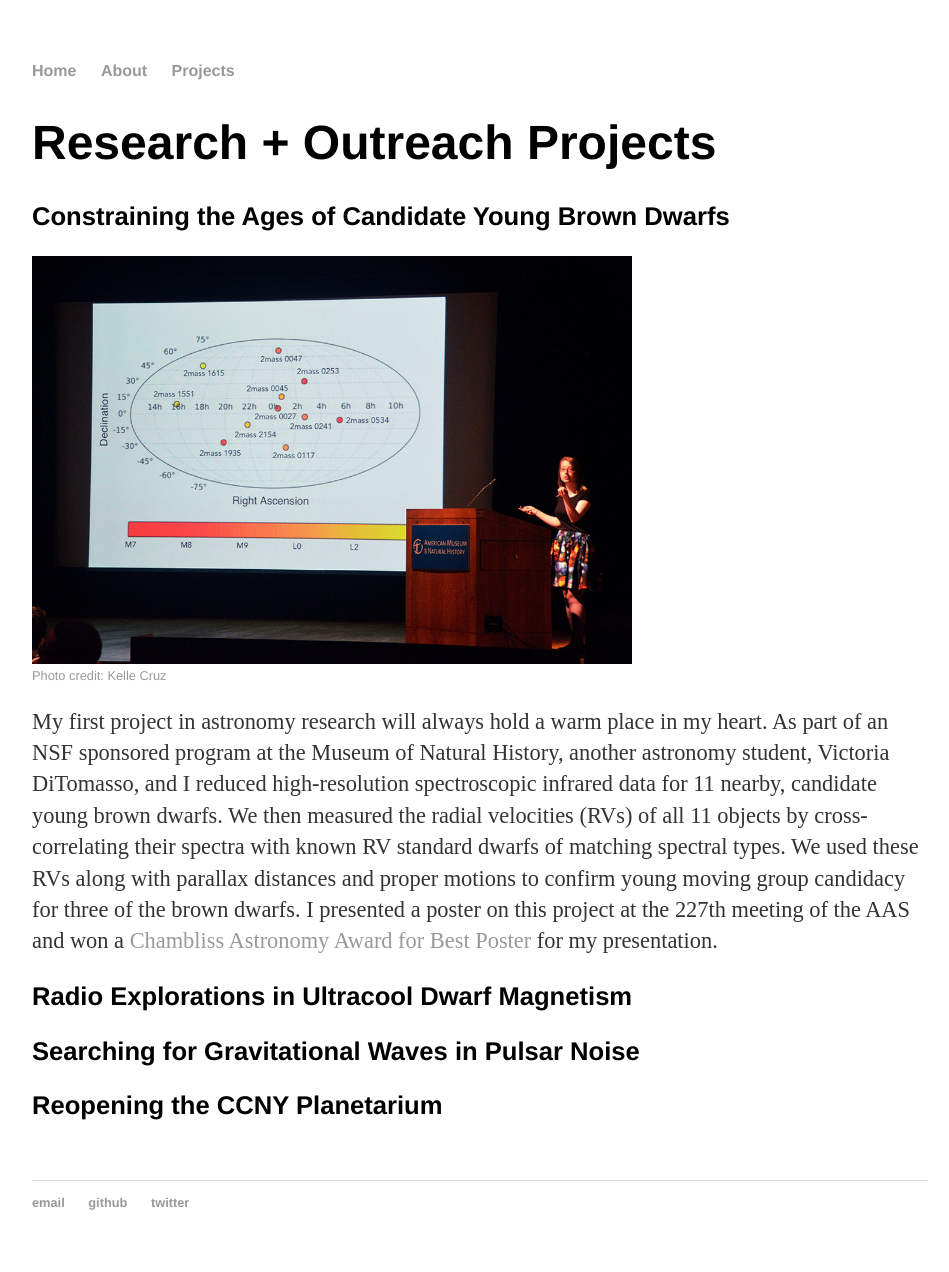
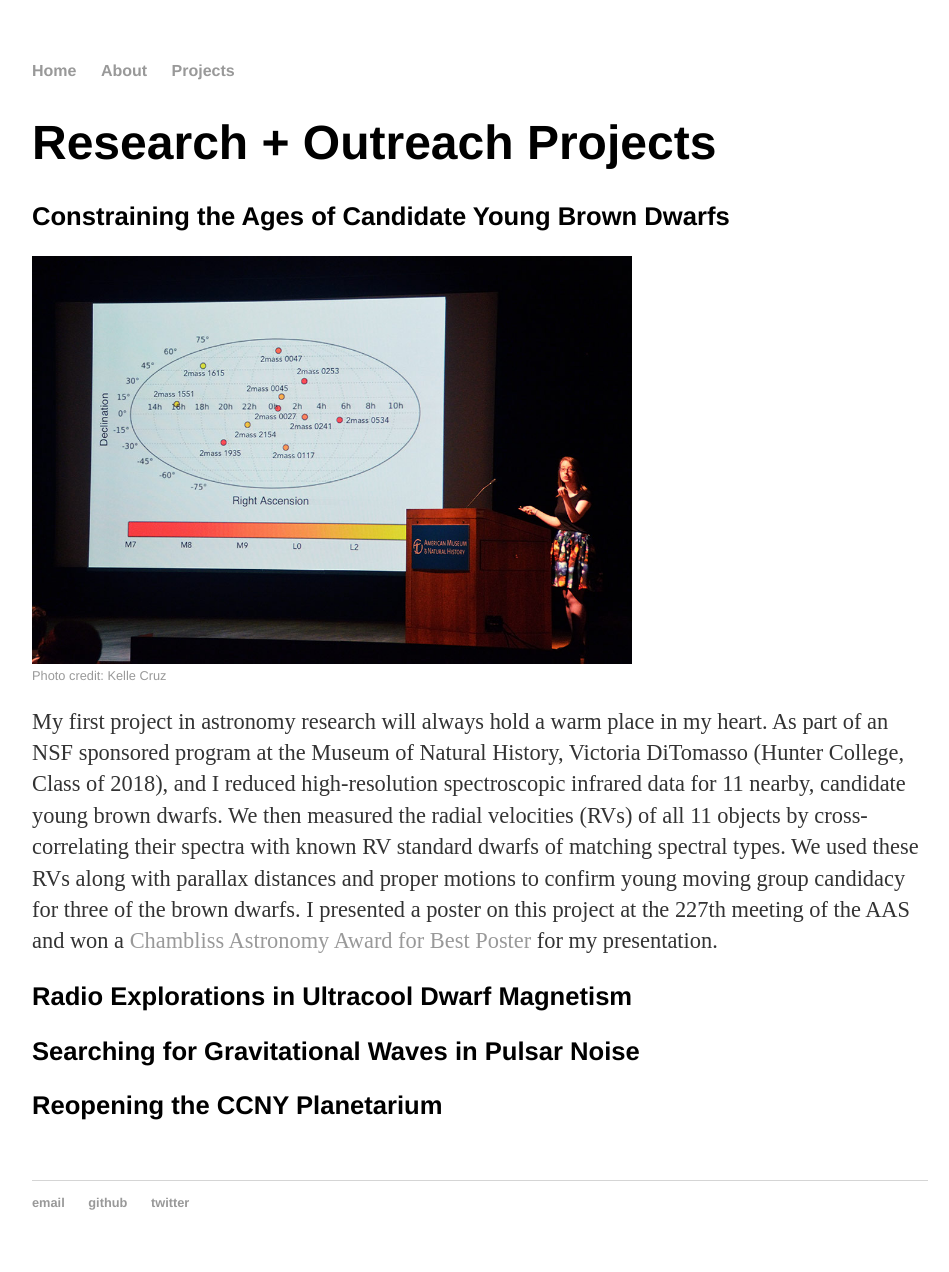
Before and after one commit to elliesch/elliesch.github.io, a Jekyll site: the page built from projects/index.html, in a window 1280 px wide. Shown: the whole page, without its empty margins (160-1109 px from the left). Built offline with Jekyll 4.4.1, drawn with Linux system fonts in a browser that asks for light colours.

Commit message:
fixed text

```diff
--- a/projects/index.html
+++ b/projects/index.html
@@ -9,7 +9,7 @@ title: Ellie's Projects
 	<h3>Constraining the Ages of Candidate Young Brown Dwarfs</h3>
 	<img src="/images/AMNH_REU_symposium.jpg" alt="Presenting at AMNH's 2015 REU Symposium" style="width:600px">
         <figcaption style="font-family:'Helvetica', 'Arial', 'Sans-Serif'; font-size: 0.8em; color: #999;">Photo credit: Kelle Cruz</figcaption>
-	<p>My first project in astronomy research will always hold a warm place in my heart. As part of an NSF sponsored program at the Museum of Natural History, another astronomy student, Victoria DiTomasso, and I reduced high-resolution spectroscopic infrared data for 11 nearby, candidate young brown dwarfs. We then measured the radial velocities (RVs) of all 11 objects by cross-correlating their spectra with known RV standard dwarfs of matching spectral types. We used these RVs along with parallax distances and proper motions to confirm young moving group candidacy for three of the brown dwarfs. I presented a poster on this project at the 227th meeting of the AAS and won a <a href="https://aas.org/posts/news/2016/01/chambliss-student-poster-awards-aas-227">Chambliss Astronomy Award for Best Poster</a> for my presentation.</p>
+	<p>My first project in astronomy research will always hold a warm place in my heart. As part of an NSF sponsored program at the Museum of Natural History, Victoria DiTomasso (Hunter College, Class of 2018), and I reduced high-resolution spectroscopic infrared data for 11 nearby, candidate young brown dwarfs. We then measured the radial velocities (RVs) of all 11 objects by cross-correlating their spectra with known RV standard dwarfs of matching spectral types. We used these RVs along with parallax distances and proper motions to confirm young moving group candidacy for three of the brown dwarfs. I presented a poster on this project at the 227th meeting of the AAS and won a <a href="https://aas.org/posts/news/2016/01/chambliss-student-poster-awards-aas-227">Chambliss Astronomy Award for Best Poster</a> for my presentation.</p>
 	<h3>Radio Explorations in Ultracool Dwarf Magnetism</h3>
 	<p></p>
 
```
